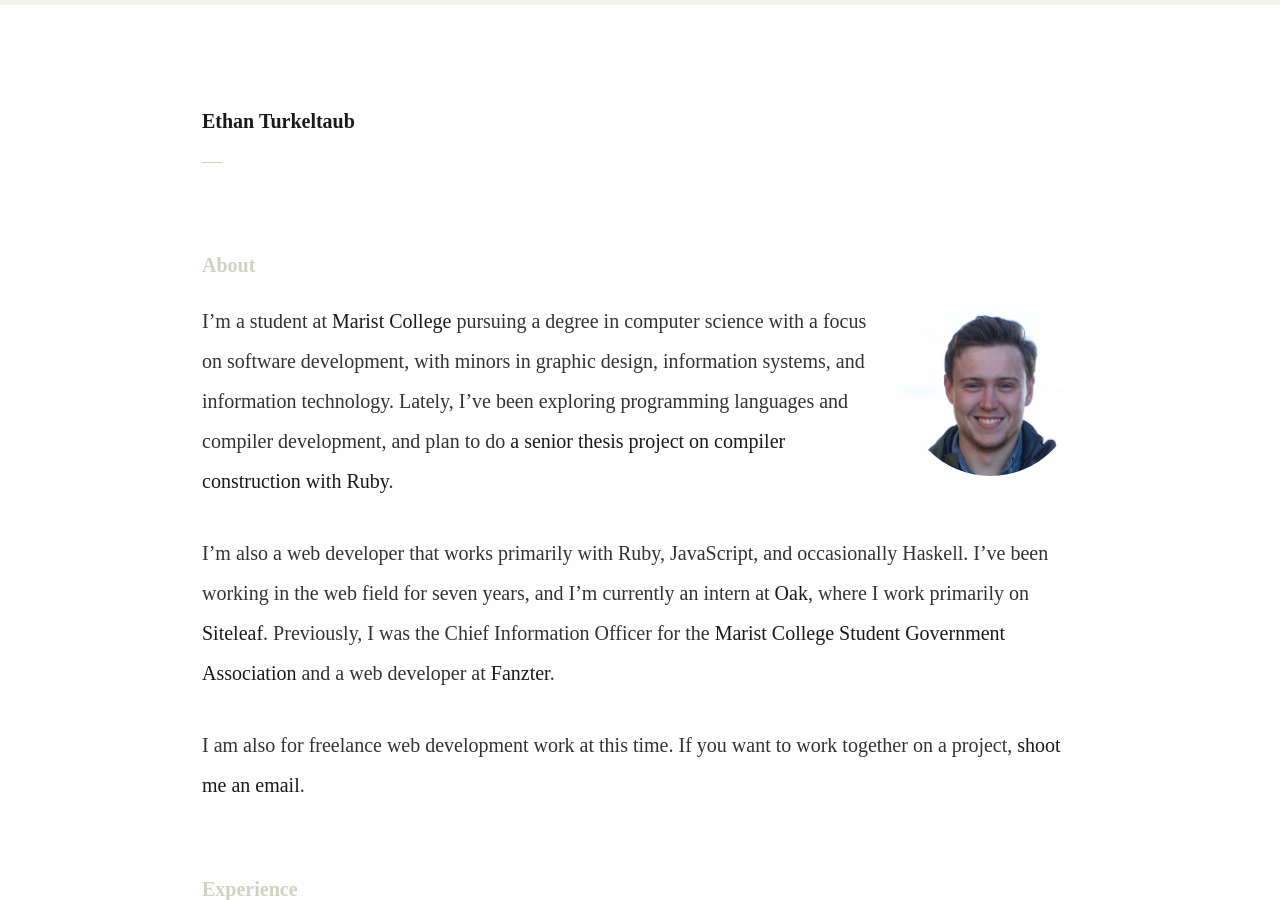
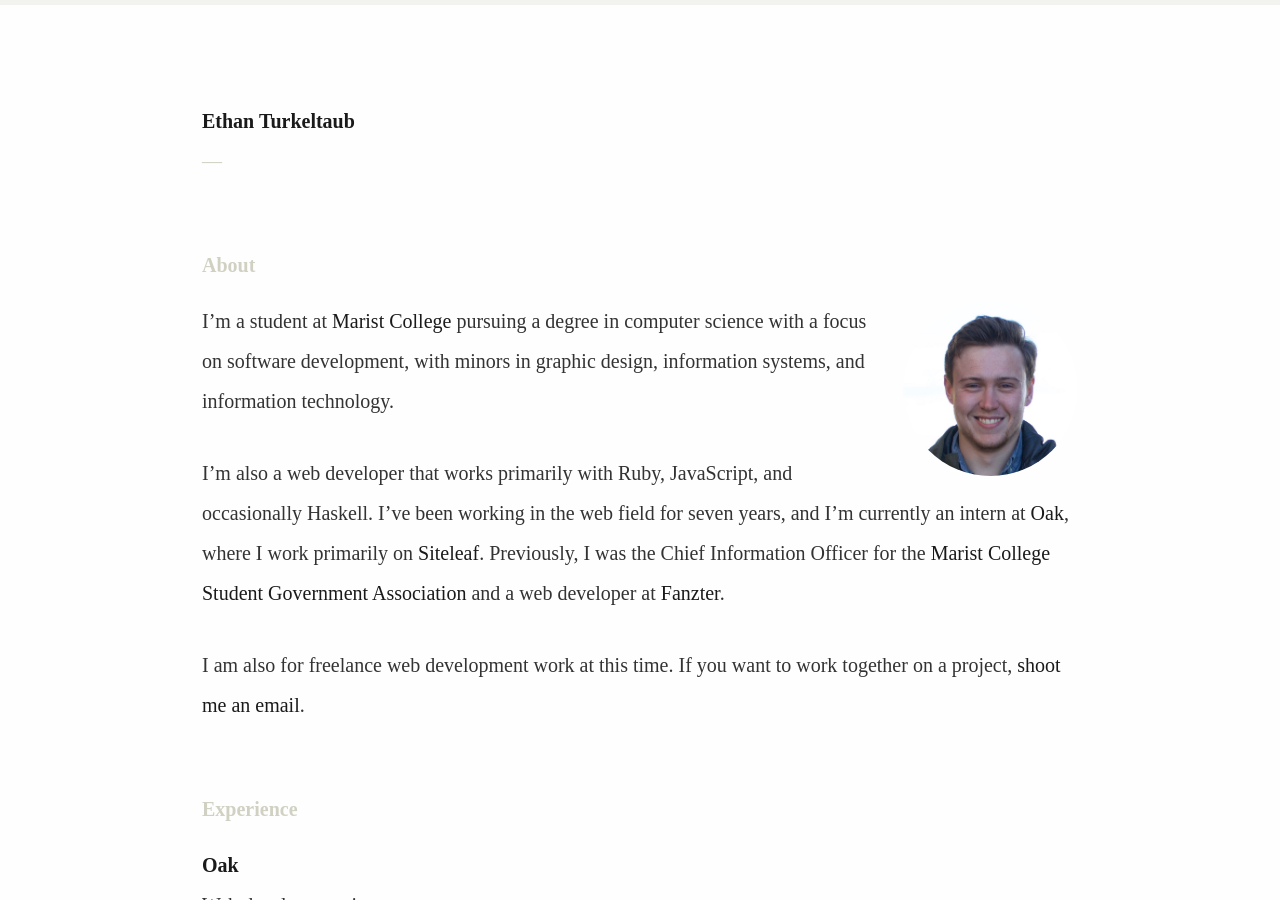
Before and after one commit to ethnt/ethnt.me, a Jekyll site: the page built from information.markdown, in a window 1280 px wide and 900 px high. Built offline with Jekyll 4.4.1, drawn with Linux system fonts in a browser that asks for light colours.

Commit message:
Updated Information

```diff
--- a/information.markdown
+++ b/information.markdown
@@ -54,7 +54,7 @@
 layout: information
 ---
 
-I’m a student at [Marist College](http://marist.edu) pursuing a degree in computer science with a focus on software development, with minors in graphic design, information systems, and information technology. Lately, I've been exploring programming languages and compiler development, and plan to do [a senior thesis project on compiler construction with Ruby](https://github.com/ethnt/marvin).
+I’m a student at [Marist College](http://marist.edu) pursuing a degree in computer science with a focus on software development, with minors in graphic design, information systems, and information technology.
 
 I’m also a web developer that works primarily with Ruby, JavaScript, and occasionally Haskell. I’ve been working in the web field for seven years, and I'm currently an intern at [Oak](http://oak.is), where I work primarily on [Siteleaf](http://siteleaf.com). Previously, I was the Chief Information Officer for the [Marist College Student Government Association](http://sga.marist.edu) and a web developer at [Fanzter](http://en.wikipedia.org/wiki/Fanzter).
 
```
